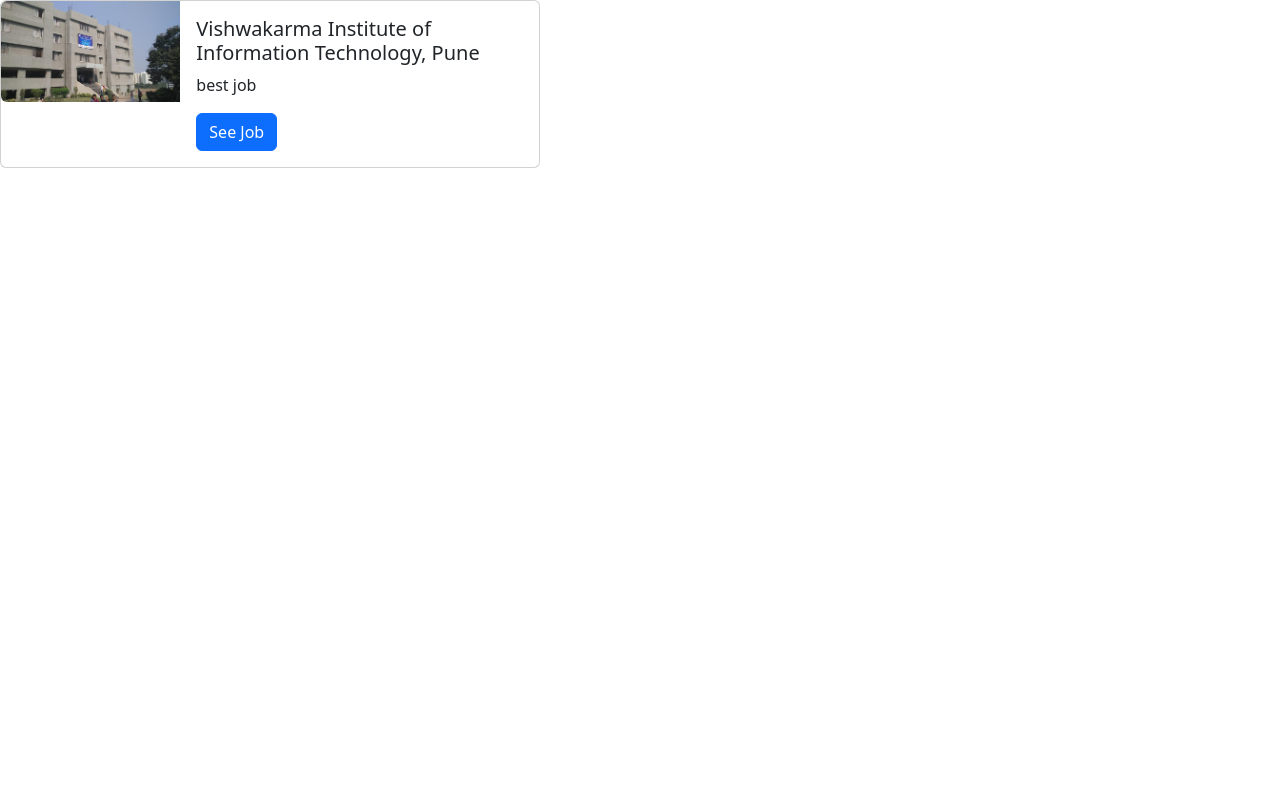
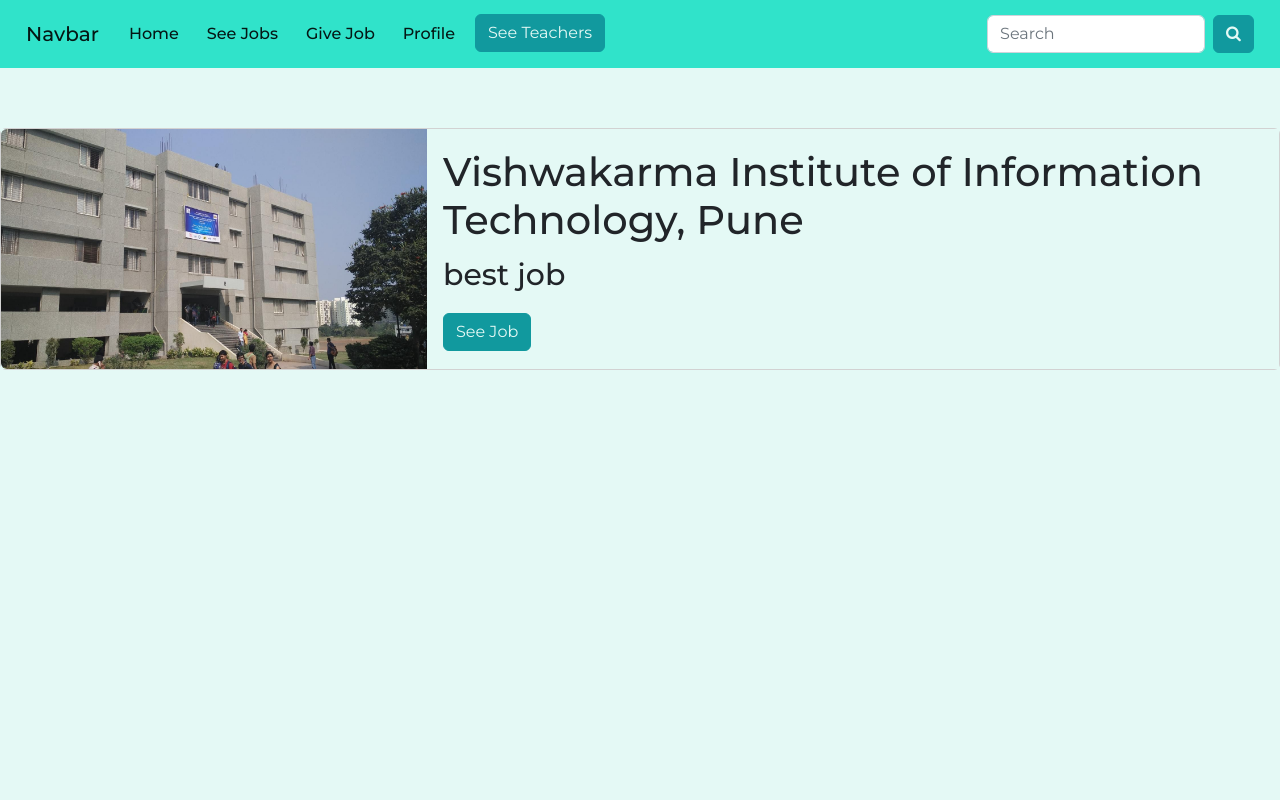
Before and after one commit to alio-programmer/facultysearch, a Django app: page /jobcarddetail/1 in a window 1280 px wide. Run offline with Django 3.2, Linux system fonts and the light colour scheme; data comes from the database, SQL or seed files in the repository.

Commit message:
updated design for jobcarddetails

```diff
--- a/templates/jobcarddetail.html
+++ b/templates/jobcarddetail.html
@@ -5,9 +5,101 @@
     <meta name="viewport" content="width=device-width, initial-scale=1">
     <title>Bootstrap demo</title>
     <link href="https://cdn.jsdelivr.net/npm/bootstrap@5.2.1/dist/css/bootstrap.min.css" rel="stylesheet" integrity="sha384-iYQeCzEYFbKjA/T2uDLTpkwGzCiq6soy8tYaI1GyVh/UjpbCx/TYkiZhlZB6+fzT" crossorigin="anonymous">
+    <link href="https://cdn.jsdelivr.net/npm/bootstrap@5.2.1/dist/css/bootstrap.min.css" rel="stylesheet" integrity="sha384-iYQeCzEYFbKjA/T2uDLTpkwGzCiq6soy8tYaI1GyVh/UjpbCx/TYkiZhlZB6+fzT" crossorigin="anonymous">
+    <link href="https://fonts.googleapis.com/css2?family=Montserrat:wght@400;500;600;700&display=swap" rel="stylesheet">
+    <link rel="stylesheet" href="https://cdnjs.cloudflare.com/ajax/libs/font-awesome/4.7.0/css/font-awesome.min.css">
   </head>
+  <style>
+    body{
+      height:100vh;
+      width: 100vw;
+      overflow-x: hidden;
+      background-color: #E4F9F5;
+      font-family: 'Montserrat', sans-serif;
+      font-weight: 500;
+    }
+
+    .navbar {
+      background-color: #30E3CA;
+      padding: 1.1%;
+      margin-bottom: 60px;
+    }
+
+    .btn {
+      background-color: #11999E;
+      color: #E4F9F5;
+      border-color: #11999E;
+    }
+
+    #teachers:hover, #search:hover {
+      background-color: #40514E;
+      color: #E4F9F5;
+    }
+    .nav-link:hover {
+      opacity: 0.7;
+    }
+    li {
+      padding: 0 6px;
+    }
+    .card mb-3{
+      display: flex;
+      align-items: center;
+      justify-content: center;
+      width: 60%;
+      background-color: #E4F9F5;
+      height: 60%;
+      border-color: #E4F9F5;
+    }
+    .row{
+      display: flex;
+      justify-content: center;
+      align-items: center;
+      width: 100%;
+      background-color: #E4F9F5;
+    }
+    .card-text{
+      font-size: 30px;
+    }
+    .card-title{
+      font-size: 40px;
+      font-weight: 500;
+    }
+
+
+  </style>
   <body>
-    <div class="card mb-3" style="max-width: 540px;">
+    <nav class="navbar navbar-expand-lg">
+      <div class="container-fluid">
+        <a class="navbar-brand" href="#">Navbar</a>
+        <button class="navbar-toggler" type="button" data-bs-toggle="collapse" data-bs-target="#navbarSupportedContent" aria-controls="navbarSupportedContent" aria-expanded="false" aria-label="Toggle navigation">
+          <span class="navbar-toggler-icon"></span>
+        </button>
+        <div class="collapse navbar-collapse" id="navbarSupportedContent">
+          <ul class="navbar-nav me-auto mb-2 mb-lg-0">
+            <li class="nav-item">
+              <a class="nav-link active" aria-current="page" href="#">Home</a>
+            </li>
+            <li class="nav-item">
+              <a class="nav-link active" aria-current="page" href="#">See Jobs</a>
+            </li>
+            <li class="nav-item">
+              <a class="nav-link active" aria-current="page" href="#">Give Job</a>
+            </li>
+            <li class="nav-item">
+              <a class="nav-link active" aria-current="page" href="#">Profile</a>
+            </li>
+            <li class="nav-item">
+              <a id="teachers" class="btn" aria-current="page" href="teachers">See Teachers</a>
+            </li>
+          </ul>
+          <form class="d-flex" role="search">
+            <input class="form-control me-2" type="search" placeholder="Search" aria-label="Search">
+            <button id="search" class="btn" type="submit"><i class="fa fa-search"></i></button>
+          </form>
+        </div>
+      </div>
+    </nav>
+    <div class="card mb-3">
       <div class="row g-0">
         <div class="col-md-4">
           <img src="{{obj.college.image.url}}" class="img-fluid rounded-start" alt="...">
@@ -17,7 +109,7 @@
             <h5 class="card-title">{{obj.college.name}}</h5>
             <p class="card-text">{{obj.job_description}}</p>
             <p class="card-text"><small class="text-muted">{{obj.naac_rating}}</small></p>
-            <a href="apply/{{obj.id}}" class="btn btn-primary">See Job</a>
+            <a href="apply/{{obj.id}}" class="btn btn-dark">See Job</a>
           </div>
         </div>
       </div>
```
